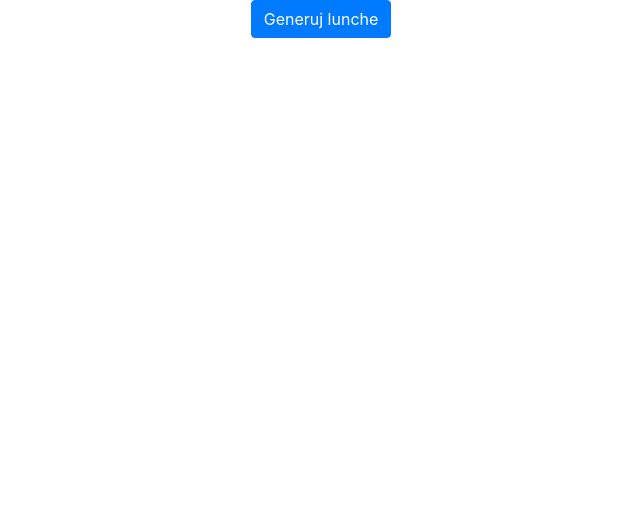
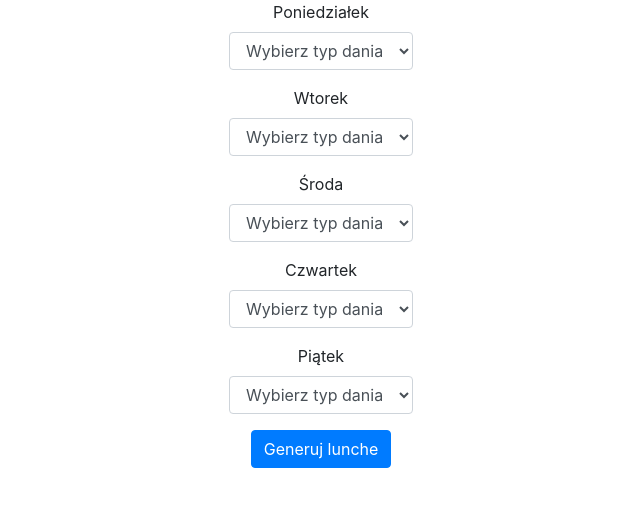
Before and after one commit to Freedzio/LunchApp, a React (Create React App) app: page / in a window 1280 px wide. Shown: the top 506 px of the page, without its empty margins (319-959 px from the left). Built offline with nearby package versions, Linux system fonts and the light colour scheme.

Commit message:
Add logic for defining every day criteria

```diff
--- /dev/null
+++ b/src/CourseTypeSelect.tsx
@@ -0,0 +1,43 @@
+import * as React from 'react'
+import { FormGroup, Label, Input } from 'reactstrap';
+
+class CourseTypeSelect extends React.Component<CourseTypeSelectProps, CourseTypeSelectState> {
+    constructor(props: any) {
+        super(props);
+
+        this.onCourseTypeChange = this.onCourseTypeChange.bind(this)
+
+    }
+
+    onCourseTypeChange(event: any) {
+        this.props.onCourseTypeChange(event.target.value)
+    }
+
+    render() {
+        return (
+            <div>
+                <FormGroup>
+                    <Label for={this.props.day}>{this.props.day}</Label>
+                    <Input type='select' name={this.props.day} id={this.props.day} onChange={this.onCourseTypeChange} >
+                        <option>Wybierz typ dania</option>
+                        {this.props.courses.map((type: string, index: number) =>
+                            <option key={index}>{type}</option>
+                        )}
+                    </Input>
+                </FormGroup>
+            </div>
+        )
+    }
+}
+
+interface CourseTypeSelectProps {
+    day: string,
+    courses: string[],
+    onCourseTypeChange: (courseType: string) => void
+}
+
+interface CourseTypeSelectState {
+
+}
+
+export default CourseTypeSelect
--- a/src/Mainscreen.tsx
+++ b/src/Mainscreen.tsx
@@ -1,5 +1,5 @@
 import * as React from 'react'
-import { Row, Col, Container } from 'reactstrap'
+import { Row, Col, Container, Form, Button } from 'reactstrap'
 import soups from './database/soups'
 import mainCourses from './database/mainCourses'
 import fridayCourses from './database/fridayCourses'
@@ -10,8 +10,13 @@ import sides from './database/sides'
 import carbs from './database/carbs';
 import GenerateButton from './Button';
 import Menu from './Menu';
+import days from './database/weekDays';
+import courseTypes from './database/courseTypes';
+import CourseTypeSelect from './CourseTypeSelect';
 
 class Mainscreen extends React.Component<MainscreenProps, MainscreenState> {
+    courseTypesArray: string[]
+
     constructor(props: any) {
         super(props);
 
@@ -20,10 +25,20 @@ class Mainscreen extends React.Component<MainscreenProps, MainscreenState> {
             menu: []
         }
 
+        this.courseTypesArray = []
 
-        this.generateLunches = this.generateLunches.bind(this)
-        this.generateDay = this.generateDay.bind(this)
-        this.generateMainCourse = this.generateMainCourse.bind(this)
+        this.generateLunches = this.generateLunches.bind(this);
+        this.generateDay = this.generateDay.bind(this);
+        this.generateMainCourse = this.generateMainCourse.bind(this);
+        this.onCourseTypeChange = this.onCourseTypeChange.bind(this)
+    }
+
+    onCourseTypeChange(courseType: string, index: number) {
+        var newArray = [...this.courseTypesArray]
+
+        newArray[index] = courseType
+
+        this.courseTypesArray = newArray
     }
 
     generateMainCourse(day?: string) {
@@ -62,6 +77,12 @@ class Mainscreen extends React.Component<MainscreenProps, MainscreenState> {
         var soupsAmount = soups.length
         var vegeAmount = vege.length
 
+        for (var i = 0; i < days.length; i++) {
+            if (this.courseTypesArray[i] === 'Garmażeria' || this.courseTypesArray[i] === 'Makarony') {
+
+            }
+        }
+
         return {
             soup: soups[getRandomIndex(soupsAmount)],
             main: this.generateMainCourse(day),
@@ -89,6 +110,14 @@ class Mainscreen extends React.Component<MainscreenProps, MainscreenState> {
             <Container className='centered'>
                 <Row className='child text-center'>
                     <Col lg='12'>
+                        {!this.state.generated &&
+                            <Form>
+                                {days.map((day, index) =>
+                                    <CourseTypeSelect key={index} day={day} courses={courseTypes} onCourseTypeChange={(courseType: string) =>
+                                        this.onCourseTypeChange(courseType, index)} />
+                                )}
+                            </Form>
+                        }
                         <GenerateButton generateLunches={this.generateLunches} />
                         {!!this.state.generated && <Menu menu={this.state.menu} />}
                     </Col>
--- a/src/Menu.tsx
+++ b/src/Menu.tsx
@@ -1,9 +1,10 @@
 import * as React from 'react'
 import days from './database/weekDays';
+import dayProps from './dayProps';
 
 const Menu = (props: any) => (
         <div>
-            {props.menu.map((day: any, index: number) =>
+            {props.menu.map((day: dayProps, index: number) =>
                 <div>
                     <p className='font-weight-bold'>{days[index]}</p>
                     <p>{day.soup}</p>
--- /dev/null
+++ b/src/database/courseTypes.js
@@ -0,0 +1,10 @@
+var courseTypes = [
+    'Kurczak',
+    'Wołowina',
+    'Wieprzowina',
+    'Ryba',
+    'Garmażeria',
+    'Makarony'
+]
+
+export default courseTypes
--- /dev/null
+++ b/src/dayProps.tsx
@@ -0,0 +1,7 @@
+interface dayProps {
+    soup: string,
+    main: string,
+    vege: string
+}
+
+export default dayProps
```
